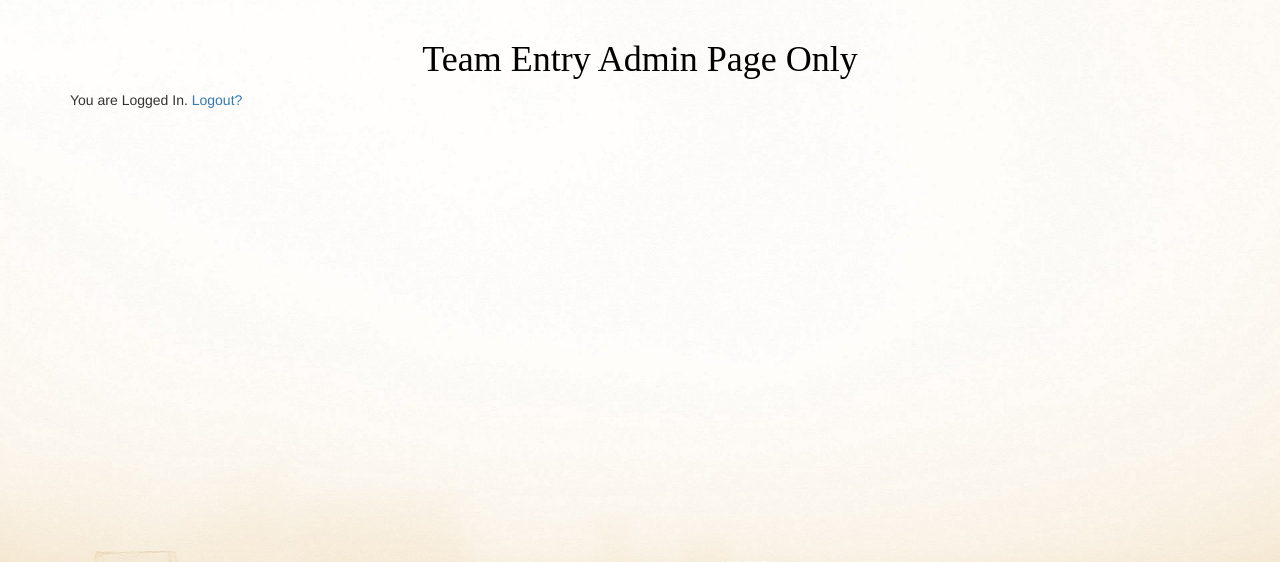
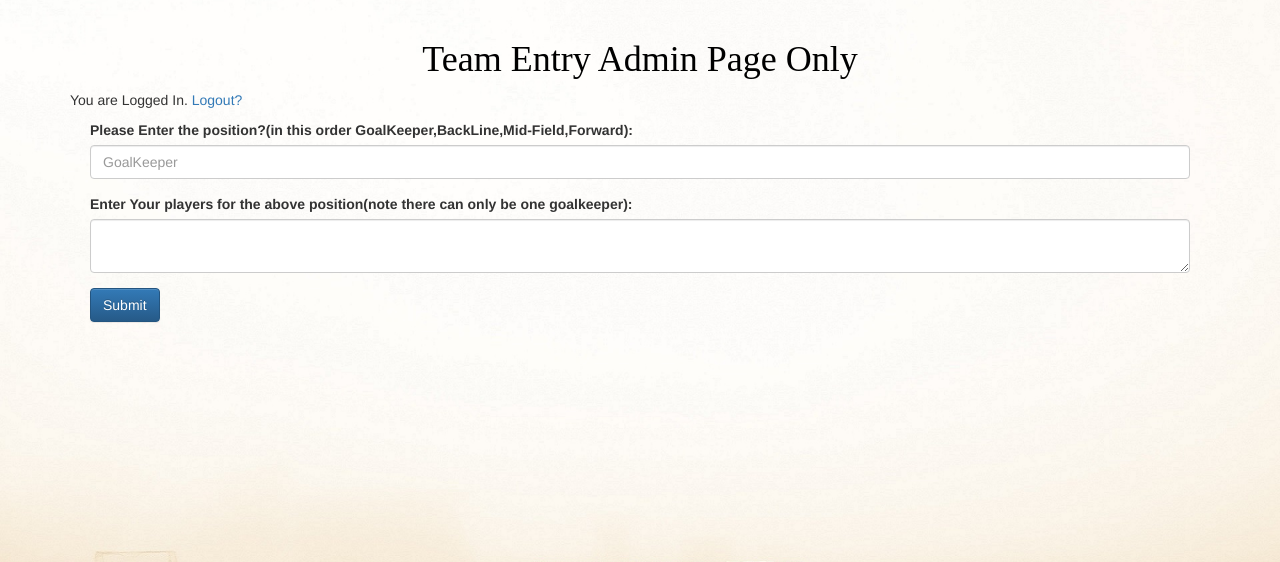
Before and after one commit to moranpatrick/data-rep-project, a Flask app: page /teamEntry in a window 1280 px wide. Shown: the part 52-614 px from the top of the page. Run offline with Flask 2, Linux system fonts and the light colour scheme; some libraries are stand-ins or nearby versions.

Commit message:
Gettinting TeamEntry page setup and enabling it to update teamData table

```diff
--- a/app.py
+++ b/app.py
@@ -21,7 +21,6 @@ def index():
 @app.route('/form', methods = ['GET','POST'])
 def form():
     if request.method == 'POST':
-
         nameInput = request.form['nameInput']
         message = request.form['messageInput']
         g.db = connect_db()
@@ -39,8 +38,15 @@ def forum():
     # When routed here render forum template
     return render_template("forum.html", posts=posts)
 
-@app.route('/teamEntry')
+@app.route('/teamEntry', methods = ['GET','POST'])
 def teamEntry():
+    if request.method == 'POST':
+        position = request.form['positionInput']
+        names = request.form['namesInput']
+        g.db = connect_db()
+        g.db.execute('update teamData set position=?,names=? where position = ?', (request.form['positionInput'], request.form['namesInput'], request.form['positionInput']))
+        g.db.commit()
+        g.db.close()
     return render_template("teamEntry.html")
 
 def connect_db():
--- a/templates/teamEntry.html
+++ b/templates/teamEntry.html
@@ -4,7 +4,20 @@
 <h1>Team Entry Admin Page Only</h1>
 
 <p>You are Logged In.<a href="/logout"> Logout?</a></p>
-
+<!-- Html Form Control -->
+<form style="margin-left: 20px; margin-right: 20px" method="POST" action="{{ url_for('teamEntry') }}">
+  <div class="form-group">
+    <label for="positionInput">Please Enter the position?(in this order GoalKeeper,BackLine,Mid-Field,Forward):</label>
+    <input type="text" class="form-control" name = "positionInput" id="positionInput" placeholder="GoalKeeper">
+  </div>
+  <!--players imput-->
+  <div class="form-group">
+    <label for="textArea">Enter Your players for the above position(note there can only be one goalkeeper):</label>
+    <textarea type ="text" class="form-control" name = "namesInput" id="namesInput" rows="2"></textarea>
+  </div>
+    <!--Submit button-->
+    <button type="submit" id = "submit" class="btn btn-primary">Submit</button>
+</form>
 
 
 {% endblock %}
```
Also changed, not shown: data/formData.db.
